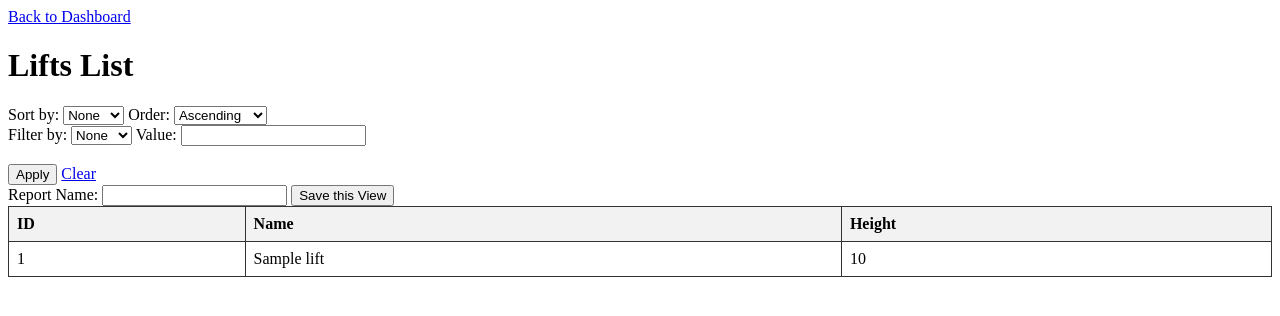
After one commit to ostrrovska/ski_resort, a Flask app: page /lifts/browse in a window 1280 px wide. The commit adds this page. Shown: the top 316 px of the page. Run offline with Flask 3, Linux system fonts and the light colour scheme; the visitor is signed in with stand-in values (Sample User, id 1); tables that the repository leaves empty hold one stand-in row (values such as "Sample post").

Commit message:
Add lift browsing for authorized users

```diff
--- a/controllers/lift_controller.py
+++ b/controllers/lift_controller.py
@@ -21,6 +21,18 @@ def list_lifts():
 def view_lifts():
     lifts = lift_service.get_all()
     return render_template('guest_lifts.html', lifts=lifts)
+
+@lift_controller.route('/browse', methods=['GET'])
+def browse_lifts():
+    sort_by = request.args.get('sort_by')
+    sort_order = request.args.get('sort_order')
+    filter_by = request.args.get('filter_by')
+    filter_value = request.args.get('filter_value')
+
+    lifts = lift_service.get_all(sort_by=sort_by, sort_order=sort_order,
+                                 filter_by=filter_by, filter_value=filter_value)
+
+    return render_template('authorized_lifts.html', lifts=lifts)
 
 @lift_controller.route('/add', methods=['POST'])
 def add():
--- /dev/null
+++ b/templates/authorized_lifts.html
@@ -0,0 +1,70 @@
+<!DOCTYPE html>
+<html lang="en">
+<head>
+    <meta charset="UTF-8">
+    <title>Browse Lifts</title>
+    <link rel="stylesheet" href="{{ url_for('static', filename='styles.css') }}">
+</head>
+<body>
+<a href="{{ url_for('client.dashboard') }}">Back to Dashboard</a>
+
+<h1>Lifts List</h1>
+
+<form action="{{ url_for('lift.browse_lifts') }}" method="GET">
+    <div class="form-group">
+        <label for="sort_by">Sort by:</label>
+        <select id="sort_by" name="sort_by">
+            <option value="" selected>None</option>
+            <option value="id">ID</option>
+            <option value="name">Name</option>
+            <option value="height">Height</option>
+        </select>
+        <label for="sort_order">Order:</label>
+        <select id="sort_order" name="sort_order">
+            <option value="asc" selected>Ascending</option>
+            <option value="desc">Descending</option>
+        </select>
+    </div>
+
+    <div class="form-group">
+        <label for="filter_by">Filter by:</label>
+        <select id="filter_by" name="filter_by">
+            <option value="" selected>None</option>
+            <option value="name">Name</option>
+            <option value="height">Height</option>
+        </select>
+        <label for="filter_value">Value:</label>
+        <input type="text" id="filter_value" name="filter_value"><br><br>
+    </div>
+    <button type="submit">Apply</button>
+    <a href="{{ url_for('lift.browse_lifts') }}">Clear</a>
+</form>
+
+<form action="{{ url_for('client.save_view') }}" method="POST">
+    <input type="hidden" name="view_url" value="{{ request.full_path }}">
+    <label for="view_name">Report Name:</label>
+    <input type="text" id="view_name" name="view_name" required>
+    <button type="submit">Save this View</button>
+</form>
+
+<table>
+    <thead>
+    <tr>
+        <th>ID</th>
+        <th>Name</th>
+        <th>Height</th>
+    </tr>
+    </thead>
+    <tbody>
+    {% for lift in lifts %}
+        <tr>
+            <td>{{ lift.id }}</td>
+            <td>{{ lift.name }}</td>
+            <td>{{ lift.height }}</td>
+        </tr>
+    {% endfor %}
+    </tbody>
+</table>
+
+</body>
+</html>
--- a/templates/dashboard.html
+++ b/templates/dashboard.html
@@ -13,6 +13,7 @@
     <ul>
         <li><a href="{{ url_for('employee.browse_employees') }}">Browse Employees</a></li>
         <li><a href="{{ url_for('equipment.browse_equipment') }}">Browse Equipment</a></li>
+        <li><a href="{{ url_for('lift.browse_lifts') }}">Browse lifts</a></li>
 
     </ul>
 
```
